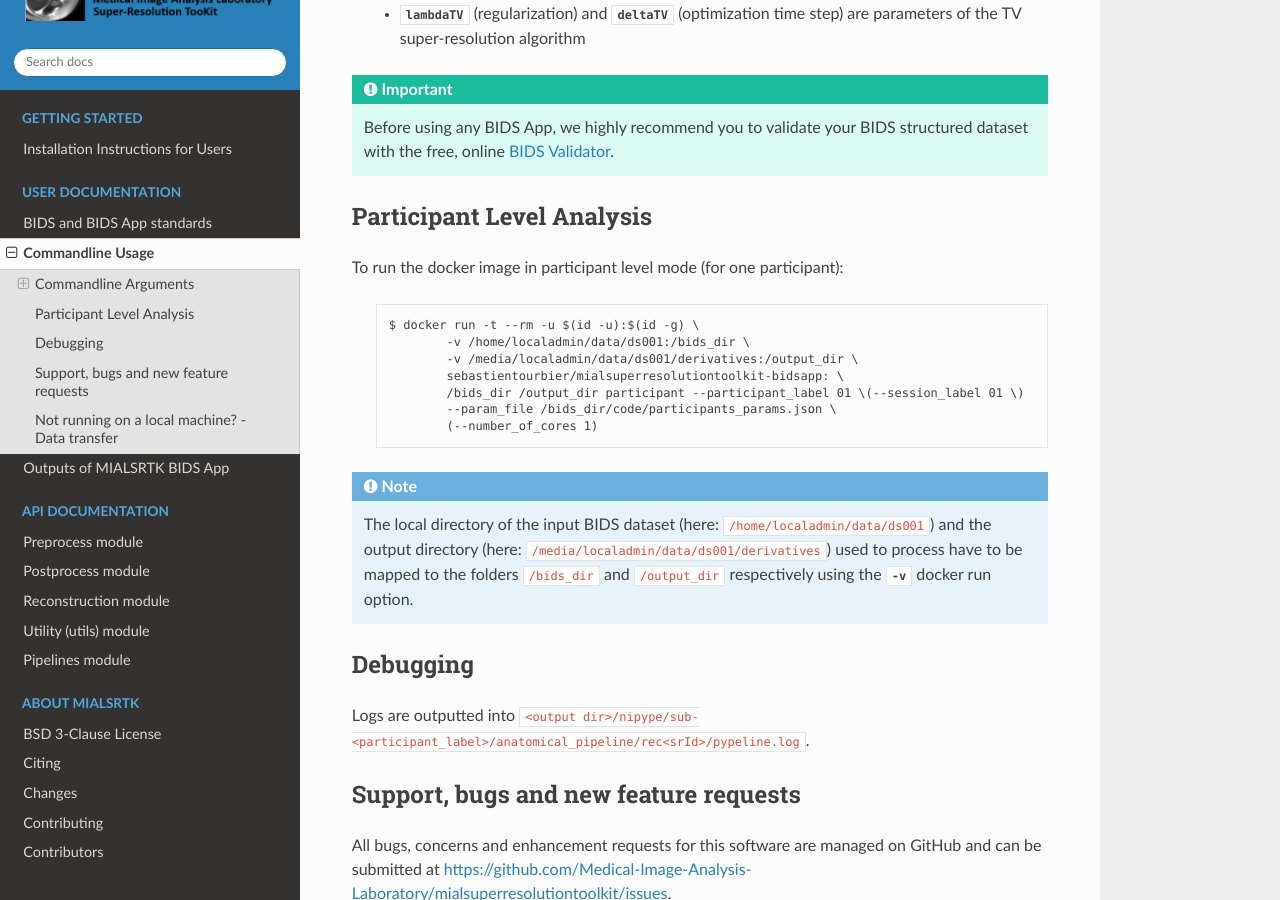
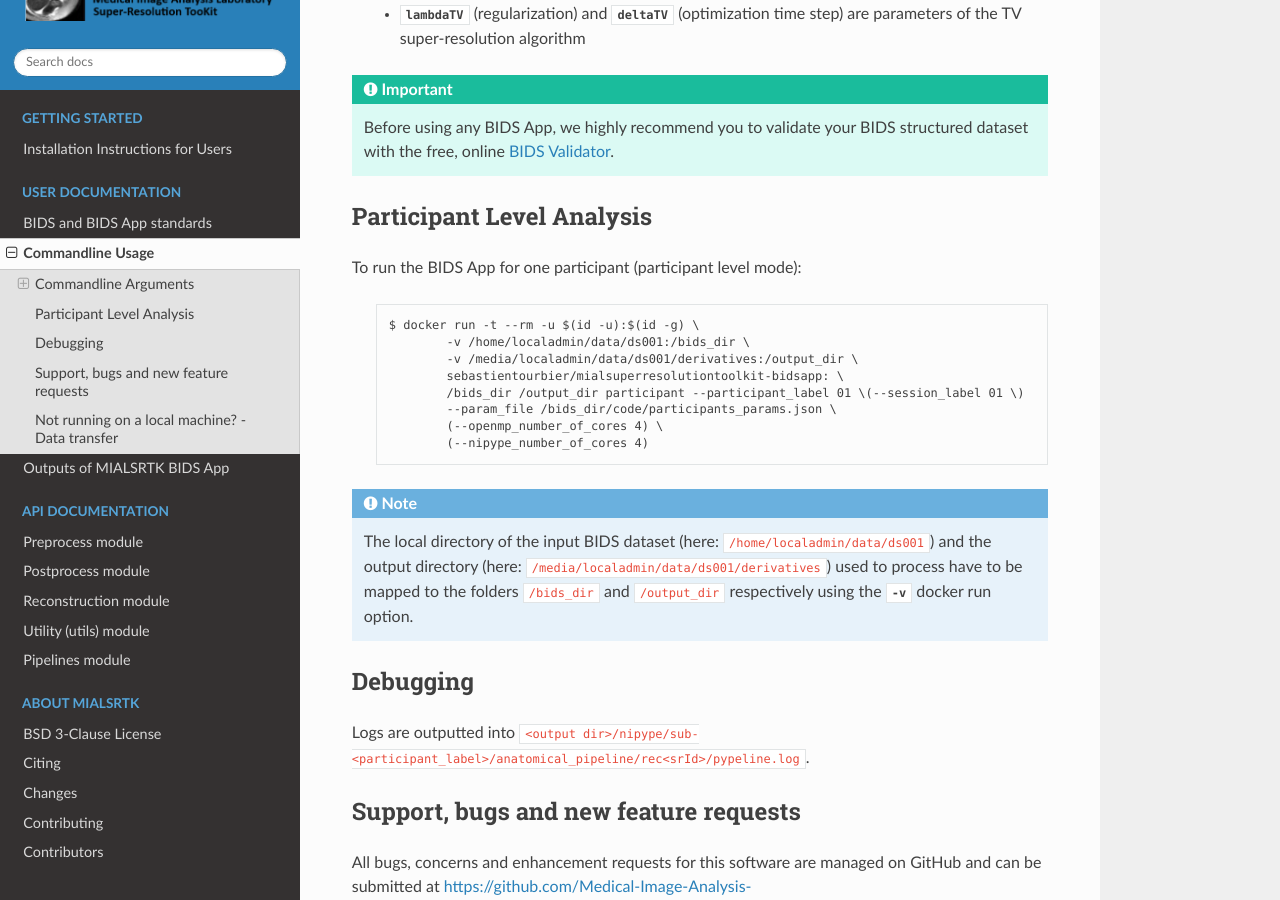
Before and after one commit to Medical-Image-Analysis-Laboratory/mialsuperresolutiontoolkit, a Sphinx documentation site: the page built from documentation/usage.rst, in a window 1280 px wide and 900 px high, scrolled down 1070 px. Built offline with Sphinx 7.4.7 and the Read the Docs theme 2.0.0, drawn with Linux system fonts in a browser that asks for light colours; the version number could not be read and is left out.

Commit message:
DOC: update usage.rst

```diff
--- a/documentation/usage.rst
+++ b/documentation/usage.rst
@@ -50,7 +50,7 @@
 
 Participant Level Analysis
 ===========================
-To run the docker image in participant level mode (for one participant):
+To run the BIDS App for one participant (participant level mode):
 
   .. parsed-literal::
 
@@ -60,7 +60,8 @@
             sebastientourbier/mialsuperresolutiontoolkit-bidsapp:|release| \\
             /bids_dir /output_dir participant --participant_label 01 \\(--session_label 01 \\)
             --param_file /bids_dir/code/participants_params.json \\
-            (--number_of_cores 1)
+            (--openmp_number_of_cores 4) \\
+            (--nipype_number_of_cores 4)
 
 .. note:: The local directory of the input BIDS dataset (here: ``/home/localadmin/data/ds001``) and the output directory (here: ``/media/localadmin/data/ds001/derivatives``) used to process have to be mapped to the folders ``/bids_dir`` and ``/output_dir`` respectively using the `-v` docker run option.
 
```
